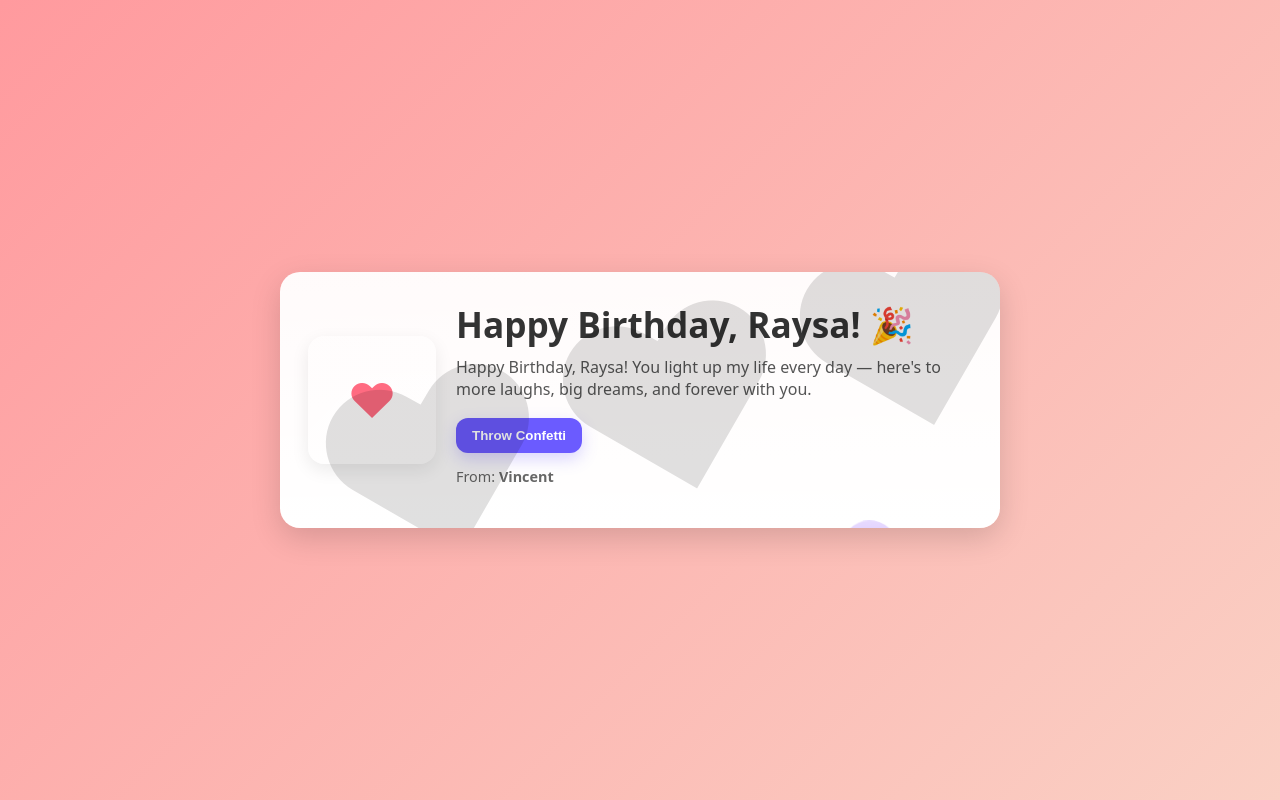
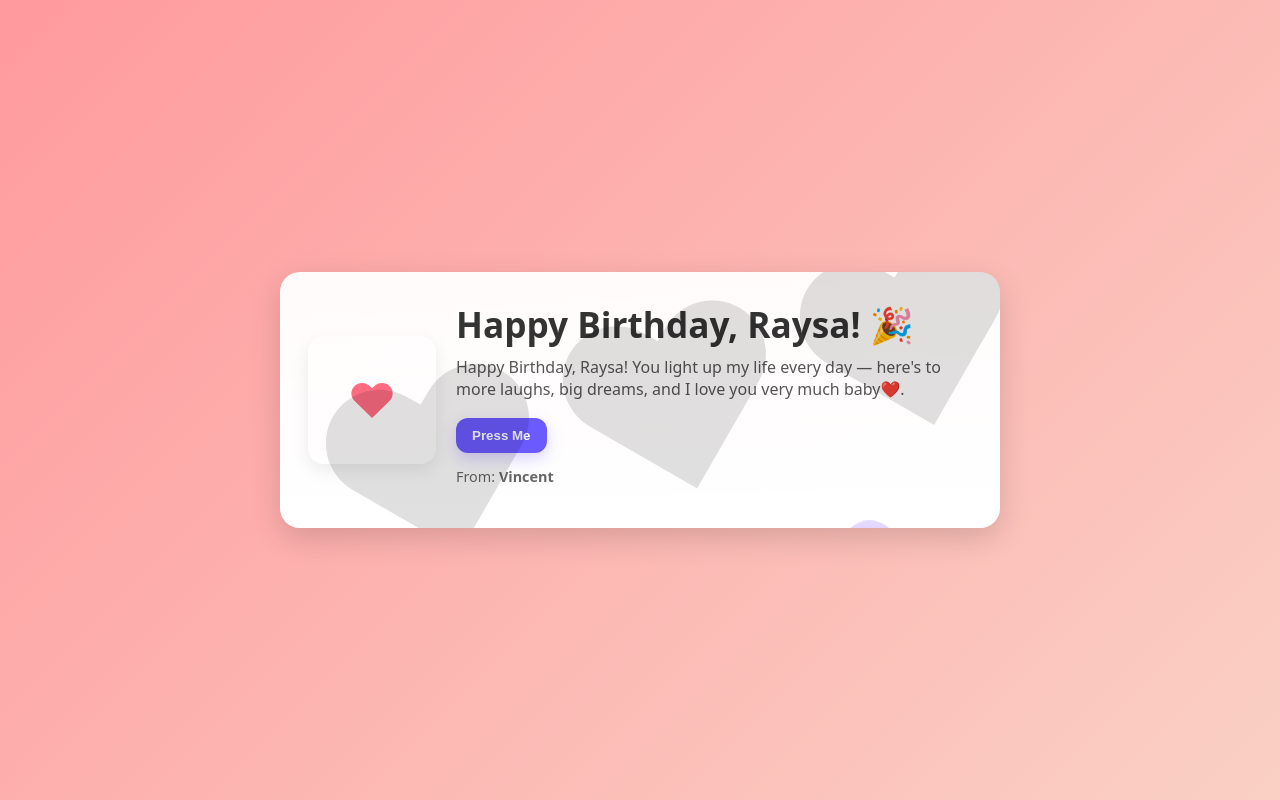
Before and after one commit to Vinney-M/Happy-Birthday, a plain HTML site: page index.html in a window 1280 px wide. Drawn offline with Linux system fonts and the light colour scheme.

Commit message:
Update index.html

```diff
--- a/index.html
+++ b/index.html
@@ -49,9 +49,9 @@
       <div class="avatar" id="avatar">❤</div>
       <div class="meta">
         <h1 id="title">Happy Birthday, <span id="name">Raysa</span>! 🎉</h1>
-        <p class="lead" id="message">Happy Birthday, Raysa! You light up my life every day — here's to more laughs, big dreams, and forever with you.</p>
+        <p class="lead" id="message">Happy Birthday, Raysa! You light up my life every day — here's to more laughs, big dreams, and I love you very much baby❤️.</p>
         <div style="margin-top:12px">
-          <button class="btn" id="confettiBtn">Throw Confetti</button>
+          <button class="btn" id="confettiBtn">Press Me</button>
         </div>
         <p class="small" style="margin-top:14px">From: <strong id="from">Vincent</strong></p>
       </div>
```
